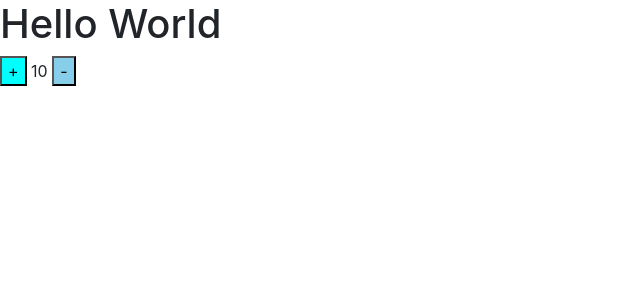
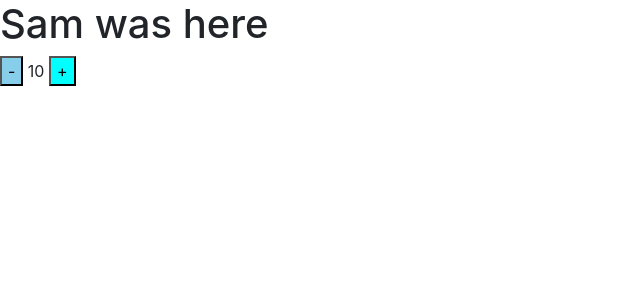
Before and after one commit to dwoodjazz/nuxt-app, a Nuxt app: page / in a window 1280 px wide. Shown: the top 300 px of the page, without its empty margins (0-640 px from the left). Built offline with nearby package versions, Linux system fonts and the light colour scheme.

Commit message:
sams first commit

```diff
--- a/components/Counter.vue
+++ b/components/Counter.vue
@@ -1,10 +1,10 @@
 <template>
   <!-- <Tutorial/> -->
   <div>
-    <h1>Hello World</h1>
+    <h1>Sam was here</h1>
+    <button class="butt2" @click="count-=7">-</button>
+    {{count}}
     <button class="butt1" @click="increment">+</button>
-    {{count}}
-    <button class="butt2" @click="count-=7">-</button>
 
   </div>
 </template>
```
